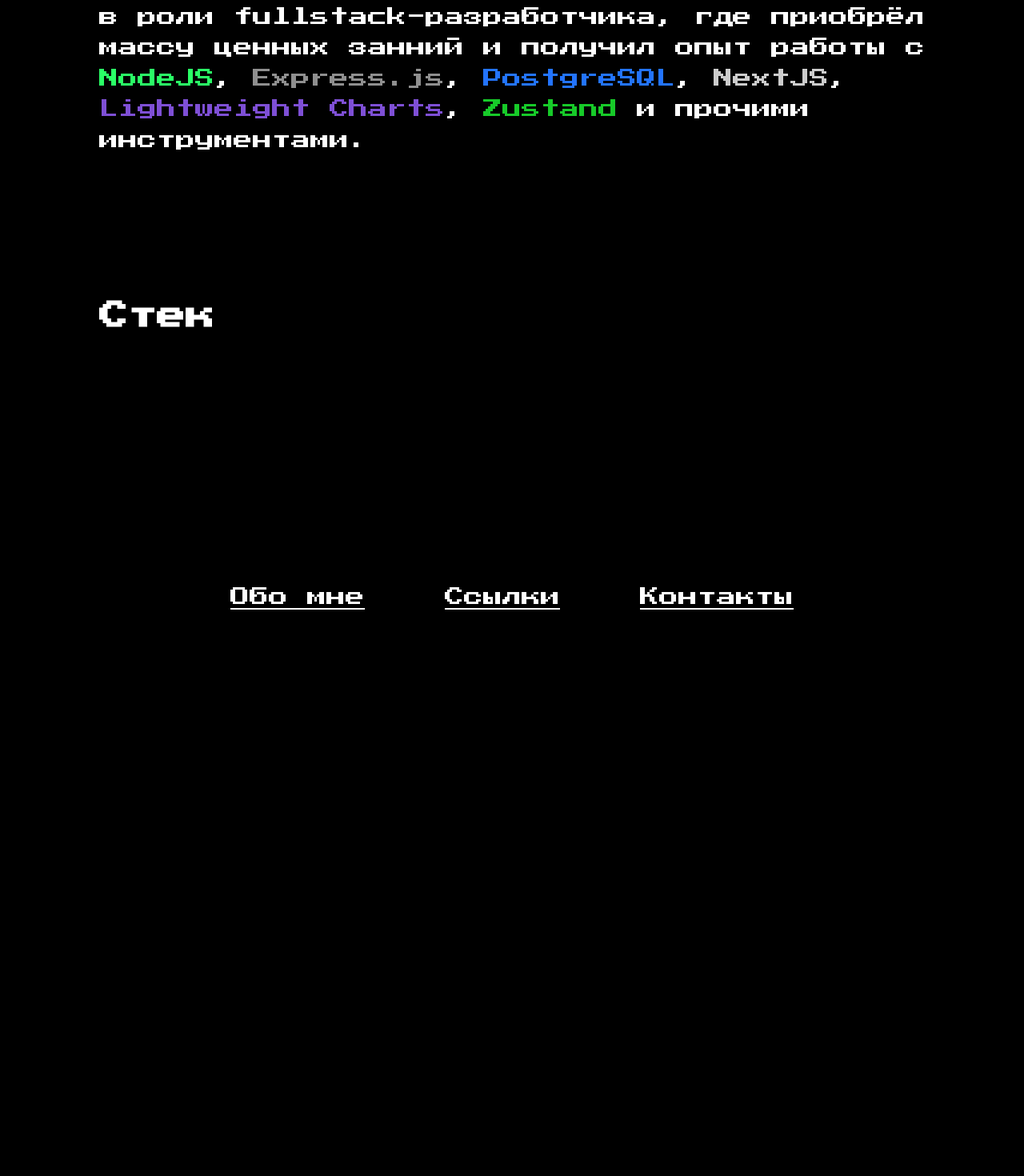
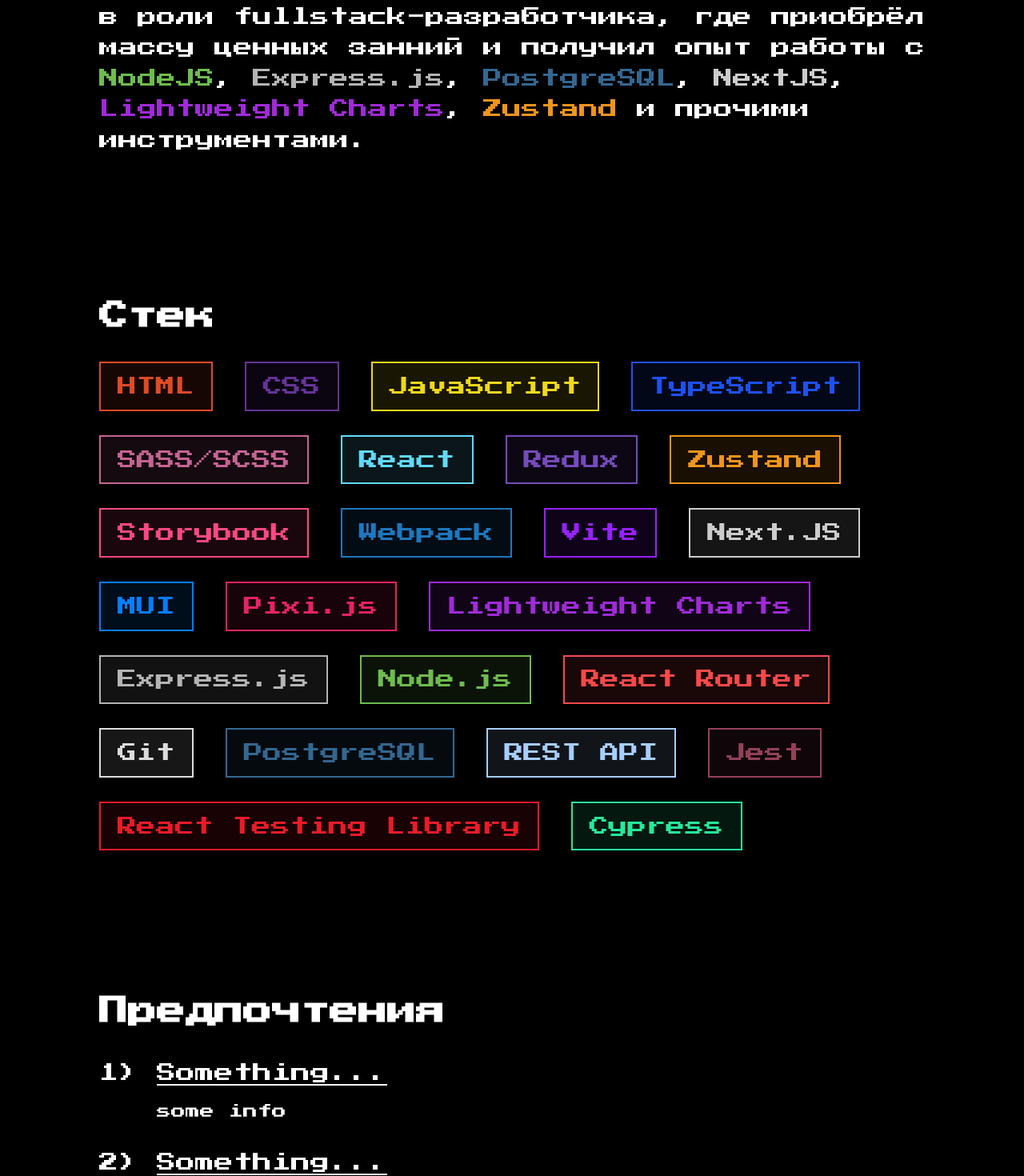
Before and after one commit to madanimatronic/personal-website, a Next.js app: page /about in a window 1280 px wide. Shown: the part 1080-2550 px from the top of the page at 80% size. Before the commit the page ends 1881 px from the top, so only its background shows below. Built offline with nearby package versions, Linux system fonts and the light colour scheme; a web font is replaced by a local one.

Commit message:
feat: add stack and preferences to about page and some improvements

```diff
--- a/src/components/AnimatedContactBanner/AnimatedContactBanner.module.scss
+++ b/src/components/AnimatedContactBanner/AnimatedContactBanner.module.scss
@@ -34,7 +34,6 @@
 
 .link {
   font-size: 0;
-  padding: 0;
   background: none;
   border: none;
   cursor: pointer;
--- a/src/components/MainFooter/MainFooter.module.scss
+++ b/src/components/MainFooter/MainFooter.module.scss
@@ -8,9 +8,6 @@
   display: flex;
   align-items: center;
   column-gap: 100px;
-  list-style-type: none;
-  margin: 0;
-  padding: 0;
 }
 
 .linkItem {
--- a/src/components/MainHeader/MainHeader.module.scss
+++ b/src/components/MainHeader/MainHeader.module.scss
@@ -19,9 +19,6 @@
   display: flex;
   align-items: center;
   column-gap: 100px;
-  list-style-type: none;
-  margin: 0;
-  padding: 0;
 }
 
 .linkItem {
--- a/src/pages/about/AboutPage.module.scss
+++ b/src/pages/about/AboutPage.module.scss
@@ -38,21 +38,186 @@
   }
 }
 
-.lightGreenAccent {
-  color: #2aff66;
+.nodeAccent {
+  color: #6ebc4d;
 }
-.grayAccent {
-  color: #8f8f8f;
+.expressAccent {
+  color: #b4b4b4;
 }
-.blueAccent {
-  color: #2374ff;
+.postgreSQLAccent {
+  color: #336791;
 }
-.lightGrayAccent {
+.nextAccent {
   color: #cccccc;
 }
-.purpleAccent {
-  color: #7e4fd5;
+.lwcAccent {
+  color: #a02ad8;
 }
-.darkGreenAccent {
-  color: #17ca29;
+.zustandAccent {
+  color: #ef941d;
 }
+
+.stackList {
+  display: flex;
+  flex-wrap: wrap;
+  column-gap: 40px;
+  row-gap: 30px;
+}
+
+.stackItem {
+  display: inline-block;
+  border-width: 2px;
+  border-style: solid;
+  padding: 0.7em 0.87em;
+  line-height: 1;
+
+  &.html {
+    color: #dd4b25;
+    background-color: rgba(221, 75, 37, 0.1);
+  }
+
+  &.css {
+    color: rebeccapurple;
+    background-color: rgba(102, 51, 153, 0.1);
+  }
+
+  &.js {
+    color: #efd81d;
+    background-color: rgba(239, 216, 29, 0.1);
+  }
+
+  &.ts {
+    color: #1d51ef;
+    background-color: rgba(29, 81, 239, 0.1);
+  }
+
+  &.sass {
+    color: #c66394;
+    background-color: rgba(198, 99, 148, 0.1);
+  }
+
+  &.react {
+    color: #61dafb;
+    background-color: rgba(97, 218, 251, 0.1);
+  }
+
+  &.redux {
+    color: #764abc;
+    background-color: rgba(118, 74, 188, 0.1);
+  }
+
+  &.zustand {
+    color: #ef941d;
+    background-color: rgba(239, 148, 29, 0.1);
+  }
+
+  &.storybook {
+    color: #ff4785;
+    background-color: rgba(255, 71, 132, 0.1);
+  }
+
+  &.webpack {
+    color: #1c78c0;
+    background-color: rgba(28, 121, 192, 0.1);
+  }
+
+  &.vite {
+    color: #9721ff;
+    background-color: rgba(151, 33, 255, 0.1);
+  }
+
+  &.next {
+    color: #cccccc;
+    background-color: rgba(204, 204, 204, 0.1);
+  }
+
+  &.mui {
+    color: #047dff;
+    background-color: rgba(4, 125, 255, 0.1);
+  }
+
+  &.pixi {
+    color: #e72264;
+    background-color: rgba(231, 34, 100, 0.1);
+  }
+
+  &.lwc {
+    color: #a02ad8;
+    background-color: rgba(161, 42, 216, 0.1);
+  }
+
+  &.express {
+    color: #b4b4b4;
+    background-color: rgba(180, 180, 180, 0.1);
+  }
+
+  &.node {
+    color: #6ebc4d;
+    background-color: rgba(110, 188, 77, 0.1);
+  }
+
+  &.reactRouter {
+    color: #f94949;
+    background-color: rgba(249, 73, 73, 0.1);
+  }
+
+  &.git {
+    color: #dcdcdc;
+    background-color: rgba(220, 220, 220, 0.1);
+  }
+
+  &.postgreSQL {
+    color: #336791;
+    background-color: rgba(51, 103, 145, 0.1);
+  }
+
+  &.restAPI {
+    color: #a6ceff;
+    background-color: rgba(166, 206, 255, 0.1);
+  }
+
+  &.jest {
+    color: #944058;
+    background-color: rgba(148, 64, 88, 0.1);
+  }
+
+  &.rtl {
+    color: #ea1b28;
+    background-color: rgba(234, 27, 41, 0.1);
+  }
+
+  &.cypress {
+    color: #26e99c;
+    background-color: rgba(38, 233, 155, 0.1);
+  }
+}
+
+.preferencesList {
+  display: flex;
+  flex-direction: column;
+  row-gap: 30px;
+  list-style-position: inside;
+  .preferenceItem::marker {
+    content: counter(list-item) ') ';
+  }
+}
+
+.preferenceItem {
+  // Альтернативный вариант с подчёркиванием счётчика списка
+  // text-decoration: underline;
+}
+
+.preferenceContainer {
+  display: inline-flex;
+  flex-direction: column;
+  row-gap: 15px;
+}
+
+.preferenceText {
+  text-decoration: underline;
+}
+
+.preferenceNote {
+  display: block;
+  font-size: 0.75em;
+}
--- a/src/pages/about/index.tsx
+++ b/src/pages/about/index.tsx
@@ -39,17 +39,66 @@
               Также завершил несколько собственных pet-проектов и участвовал в
               небольшом стартапе в роли fullstack-разработчика, где приобрёл
               массу ценных занний и получил опыт работы с{' '}
-              <span className={s.lightGreenAccent}>NodeJS</span>,{' '}
-              <span className={s.grayAccent}>Express.js</span>,{' '}
-              <span className={s.blueAccent}>PostgreSQL</span>,{' '}
-              <span className={s.lightGrayAccent}>NextJS</span>,{' '}
-              <span className={s.purpleAccent}>Lightweight Charts</span>,{' '}
-              <span className={s.darkGreenAccent}>Zustand</span> и прочими
+              <span className={s.nodeAccent}>NodeJS</span>,{' '}
+              <span className={s.expressAccent}>Express.js</span>,{' '}
+              <span className={s.postgreSQLAccent}>PostgreSQL</span>,{' '}
+              <span className={s.nextAccent}>NextJS</span>,{' '}
+              <span className={s.lwcAccent}>Lightweight Charts</span>,{' '}
+              <span className={s.zustandAccent}>Zustand</span> и прочими
               инструментами.
             </p>
           </div>
         </MainContentBlock>
-        <MainContentBlock title='Стек'></MainContentBlock>
+        <MainContentBlock title='Стек'>
+          <ul className={s.stackList}>
+            <li className={clsx(s.stackItem, s.html)}>HTML</li>
+            <li className={clsx(s.stackItem, s.css)}>CSS</li>
+            <li className={clsx(s.stackItem, s.js)}>JavaScript</li>
+            <li className={clsx(s.stackItem, s.ts)}>TypeScript</li>
+            <li className={clsx(s.stackItem, s.sass)}>SASS/SCSS</li>
+            <li className={clsx(s.stackItem, s.react)}>React</li>
+            <li className={clsx(s.stackItem, s.redux)}>Redux</li>
+            <li className={clsx(s.stackItem, s.zustand)}>Zustand</li>
+            <li className={clsx(s.stackItem, s.storybook)}>Storybook</li>
+            <li className={clsx(s.stackItem, s.webpack)}>Webpack</li>
+            <li className={clsx(s.stackItem, s.vite)}>Vite</li>
+            <li className={clsx(s.stackItem, s.next)}>Next.JS</li>
+            <li className={clsx(s.stackItem, s.mui)}>MUI</li>
+            <li className={clsx(s.stackItem, s.pixi)}>Pixi.js</li>
+            <li className={clsx(s.stackItem, s.lwc)}>Lightweight Charts</li>
+            <li className={clsx(s.stackItem, s.express)}>Express.js</li>
+            <li className={clsx(s.stackItem, s.node)}>Node.js</li>
+            <li className={clsx(s.stackItem, s.reactRouter)}>React Router</li>
+            <li className={clsx(s.stackItem, s.git)}>Git</li>
+            <li className={clsx(s.stackItem, s.postgreSQL)}>PostgreSQL</li>
+            <li className={clsx(s.stackItem, s.restAPI)}>REST API</li>
+            <li className={clsx(s.stackItem, s.jest)}>Jest</li>
+            <li className={clsx(s.stackItem, s.rtl)}>React Testing Library</li>
+            <li className={clsx(s.stackItem, s.cypress)}>Cypress</li>
+          </ul>
+        </MainContentBlock>
+        <MainContentBlock title='Предпочтения'>
+          <ol className={s.preferencesList}>
+            <li className={clsx(s.preferenceItem, s.contentBlockText)}>
+              <div className={s.preferenceContainer}>
+                <span className={s.preferenceText}>Something...</span>
+                <small className={s.preferenceNote}>some info</small>
+              </div>
+            </li>
+            <li className={clsx(s.preferenceItem, s.contentBlockText)}>
+              <div className={s.preferenceContainer}>
+                <span className={s.preferenceText}>Something...</span>
+                <small className={s.preferenceNote}>some info</small>
+              </div>
+            </li>
+            <li className={clsx(s.preferenceItem, s.contentBlockText)}>
+              <div className={s.preferenceContainer}>
+                <span className={s.preferenceText}>Something...</span>
+                <small className={s.preferenceNote}>some info</small>
+              </div>
+            </li>
+          </ol>
+        </MainContentBlock>
       </MainLayout>
     </>
   );
--- a/src/pages/index.tsx
+++ b/src/pages/index.tsx
@@ -31,7 +31,7 @@
         <div className={s.buttonsContainer}>
           <MainButton className={s.button}>Портфолио</MainButton>
           <MainButton className={s.button}>Стек</MainButton>
-          {/* <MainButton className={s.button}>Принципы</MainButton> */}
+          <MainButton className={s.button}>Предпочтения</MainButton>
         </div>
         <AnimatedContactBanner />
       </MainLayout>
--- a/src/styles/Home.module.scss
+++ b/src/styles/Home.module.scss
@@ -7,9 +7,9 @@
   column-gap: 300px;
   justify-content: center;
   margin: 550px 0;
-  align-content: center;
+  align-items: center;
 
   .button {
-    width: 12em;
+    width: 15em;
   }
 }
--- a/src/styles/globals.scss
+++ b/src/styles/globals.scss
@@ -45,6 +45,10 @@
   text-decoration: none;
 }
 
+ul {
+  list-style: none;
+}
+
 @media (prefers-color-scheme: dark) {
   html {
     color-scheme: dark;
```
